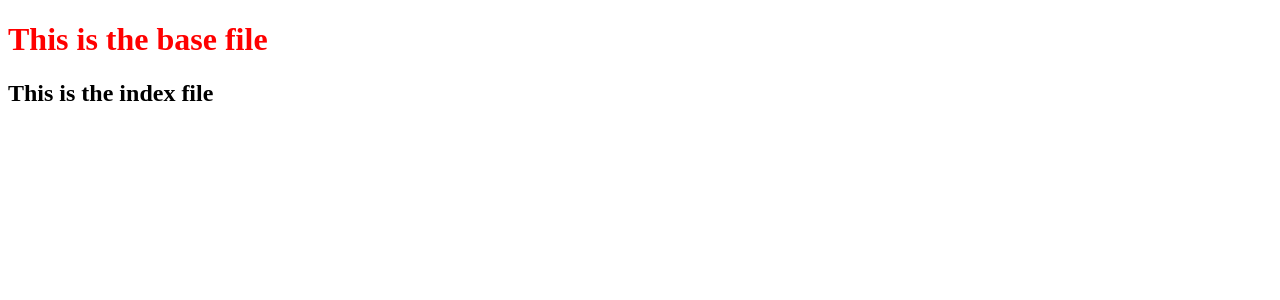
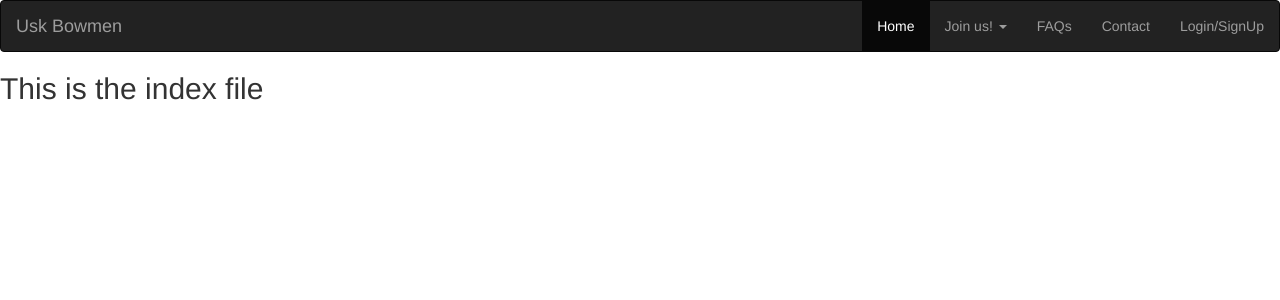
Before and after one commit to CBainCoding/SignUp, a Django app: page / in a window 1280 px wide. Shown: the top 300 px of the page. Run offline with Django 4.2, Linux system fonts and the light colour scheme; some libraries are stand-ins or nearby versions.

Commit message:
Added navbar to base and created faqs.html

```diff
--- a/templates/base.html
+++ b/templates/base.html
@@ -7,9 +7,41 @@
     <meta name="viewport" content="width=device-width, initial-scale=1.0">
     <title>Usk Bowmen</title>
     <link rel="stylesheet" href="{% static 'css/style.css' %}">
+
+    <!-- Bootstrap links -->
+    <!-- Latest compiled and minified CSS -->
+    <link rel="stylesheet" href="https://maxcdn.bootstrapcdn.com/bootstrap/3.4.1/css/bootstrap.min.css">
+    <!-- jQuery library -->
+    <script src="https://ajax.googleapis.com/ajax/libs/jquery/3.7.1/jquery.min.js"></script>
+    <!-- Latest compiled JavaScript -->
+    <script src="https://maxcdn.bootstrapcdn.com/bootstrap/3.4.1/js/bootstrap.min.js"></script>
+
+
 </head>
 <body>
-    <h1>This is the base file</h1>
+    <!-- Navbar starts -->
+    <nav class="navbar navbar-inverse">
+        <div class="container-fluid">
+          <div class="navbar-header">
+            <a class="navbar-brand" href="#">Usk Bowmen</a>
+          </div>
+          <ul class="nav navbar-nav navbar-right">
+            <li class="active"><a href="#">Home</a></li>
+            <li class="dropdown">
+              <a class="dropdown-toggle" data-toggle="dropdown" href="#">Join us!
+              <span class="caret"></span></a>
+              <ul class="dropdown-menu">
+                <li><a href="#">Beginners</a></li>
+                <li><a href="#">Experienced Archers</a></li>
+            </ul>
+            </li>
+            <li><a href="#">FAQs</a></li>
+            <li><a href="#">Contact</a></li>
+            <li><a href="#">Login/SignUp</a></li>
+          </ul>
+        </div>
+      </nav>
+    <!-- Navbar ends -->
     {% block content %}
     {% endblock %}
     <script src="{% static 'js/script.js' %}"></script>
```
Also changed, not shown: templates/faqs.html (added, +8 -0 lines).
